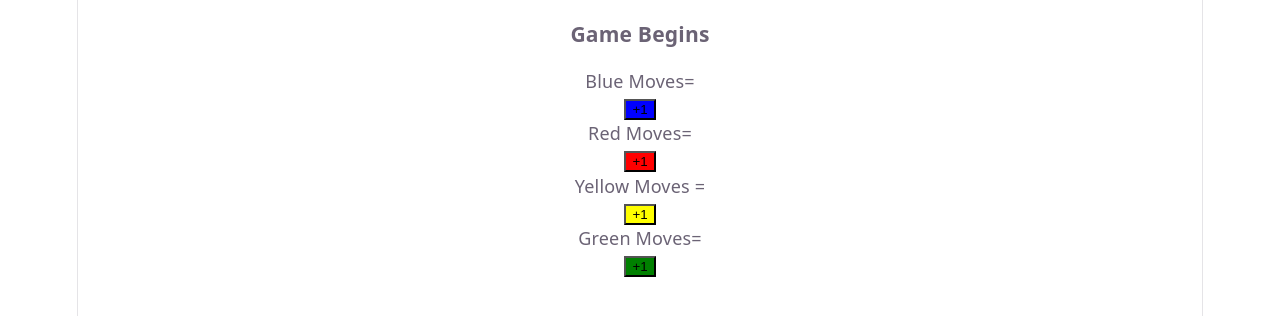
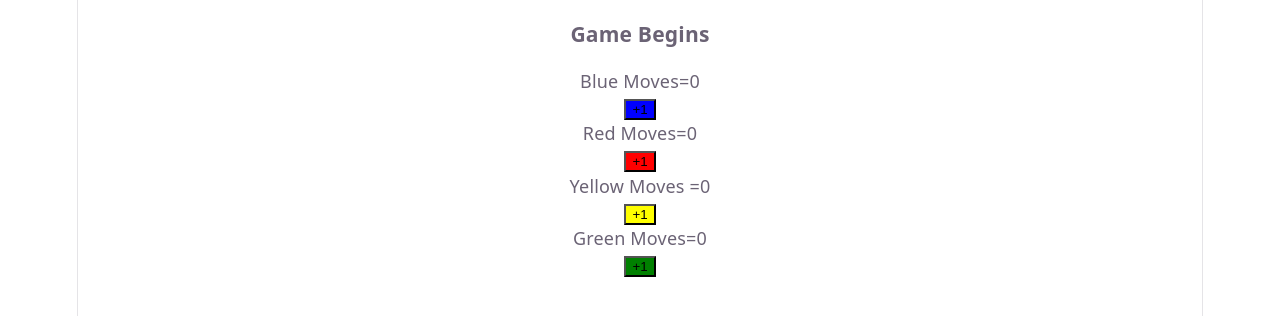
Before and after one commit to sadiksha-kc-neupane/React-State-Class, a React (Vite) app: page / in a window 1280 px wide. Shown: the top 316 px of the page. Built offline with nearby package versions, Linux system fonts and the light colour scheme.

Commit message:
Practice React state management by updating object state with the spread operator and rendering move counters

```diff
--- a/src/LudoBoard.jsx
+++ b/src/LudoBoard.jsx
@@ -1,20 +1,52 @@
 import { useState } from "react";
 
 export default function LudoBoard() {
-  let [moves, setMoves] = useState({ blues: 0, Red: 0, yellow: 0, green: 0 });
+  let [moves, setMoves] = useState({ blue: 0, Red: 0, yellow: 0, green: 0 });
+
+  let updateBlue = () => {
+    setMoves((preMoves) => {
+      return { ...preMoves, blue: preMoves.blue + 1 };
+    });
+  };
+
+  let updateYellow = () => {
+    setMoves((preMoves) => {
+      return { ...preMoves, yellow: preMoves.yellow + 1 };
+    });
+  };
+
+  let updateRed = () => {
+    setMoves((preMoves) => {
+      return { ...preMoves, Red: preMoves.Red + 1 };
+    });
+  };
+
+  let updateGreen = () => {
+    setMoves((preMoves) => {
+      return { ...preMoves, green: preMoves.green + 1 };
+    });
+  };
 
   return (
     <div>
       <h3>Game Begins</h3>
       <div className="Board">
-        <p>Blue Moves= </p>
-        <button style={{ backgroundColor: "blue" }}>+1</button>
-        <p>Red Moves=</p>
-        <button style={{ backgroundColor: "Red" }}>+1</button>
-        <p>Yellow Moves =</p>
-        <button style={{ backgroundColor: "yellow" }}>+1</button>
-        <p>Green Moves=</p>
-        <button style={{ backgroundColor: "Green" }}>+1</button>
+        <p>Blue Moves={moves.blue} </p>
+        <button style={{ backgroundColor: "blue" }} onClick={updateBlue}>
+          +1
+        </button>
+        <p>Red Moves={moves.Red}</p>
+        <button style={{ backgroundColor: "Red" }} onClick={updateRed}>
+          +1
+        </button>
+        <p>Yellow Moves ={moves.yellow}</p>
+        <button style={{ backgroundColor: "yellow" }} onClick={updateYellow}>
+          +1
+        </button>
+        <p>Green Moves={moves.green}</p>
+        <button style={{ backgroundColor: "Green" }} onClick={updateGreen}>
+          +1
+        </button>
       </div>
     </div>
   );
```
